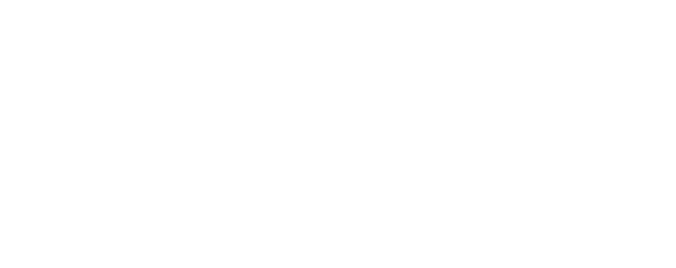
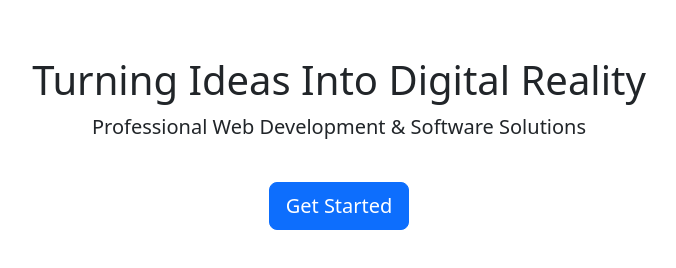
Before and after one commit to AhmedAdam1998/Milestone-Project-1, a plain HTML site: page index.html in a window 1280 px wide. Shown: the whole page, without its empty margins (301-977 px from the left). Drawn offline with nearby package versions, Linux system fonts and the light colour scheme.

Commit message:
Added Hero Section

```diff
--- a/index.html
+++ b/index.html
@@ -32,3 +32,16 @@
             </div>
         </div>
     </nav>
+
+    <!-- Hero Section -->
+    <div class="hero-section">
+        <div class="container">
+            <div class="row">
+                <div class="col-lg-8 mx-auto text-center">
+                    <h1>Turning Ideas Into Digital Reality</h1>
+                    <p class="lead">Professional Web Development & Software Solutions</p>
+                    <a href="contact.html" class="btn btn-primary btn-lg mt-4">Get Started</a>
+                </div>
+            </div>
+        </div>
+    </div>
```
